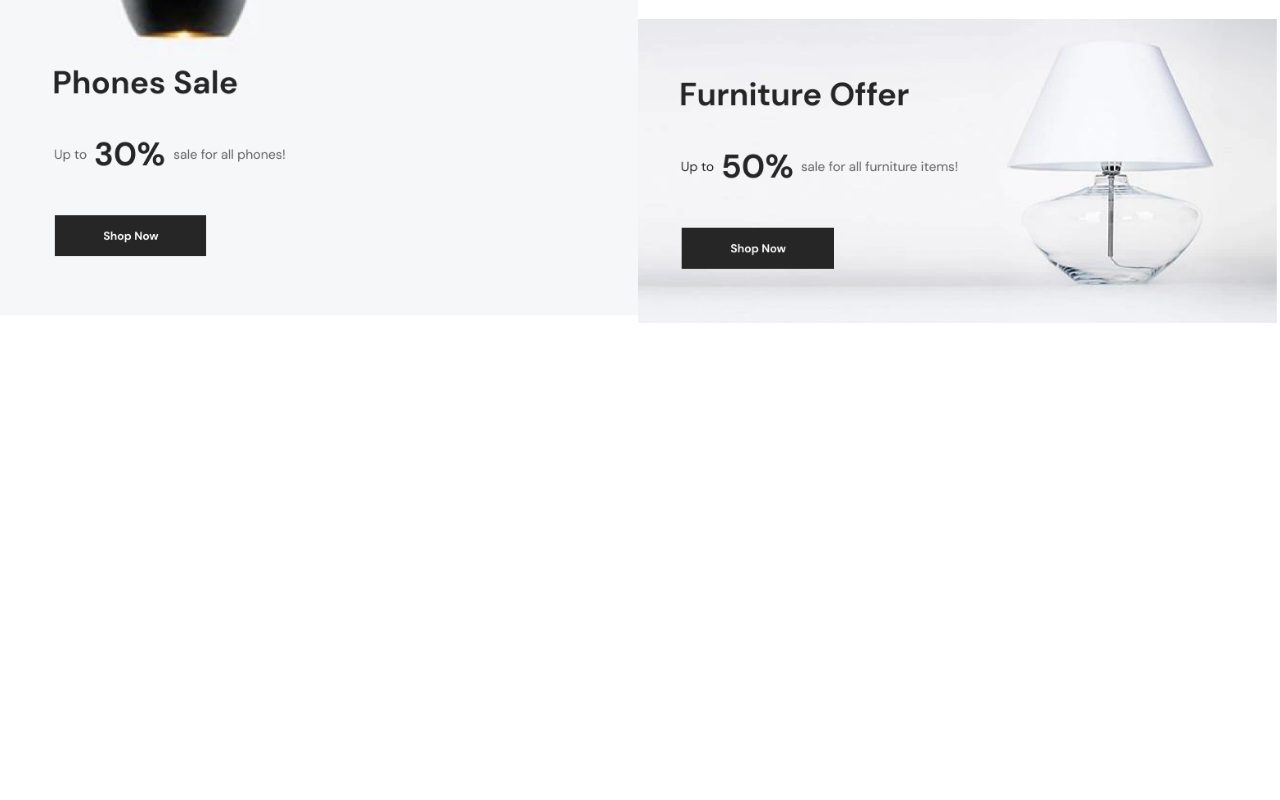
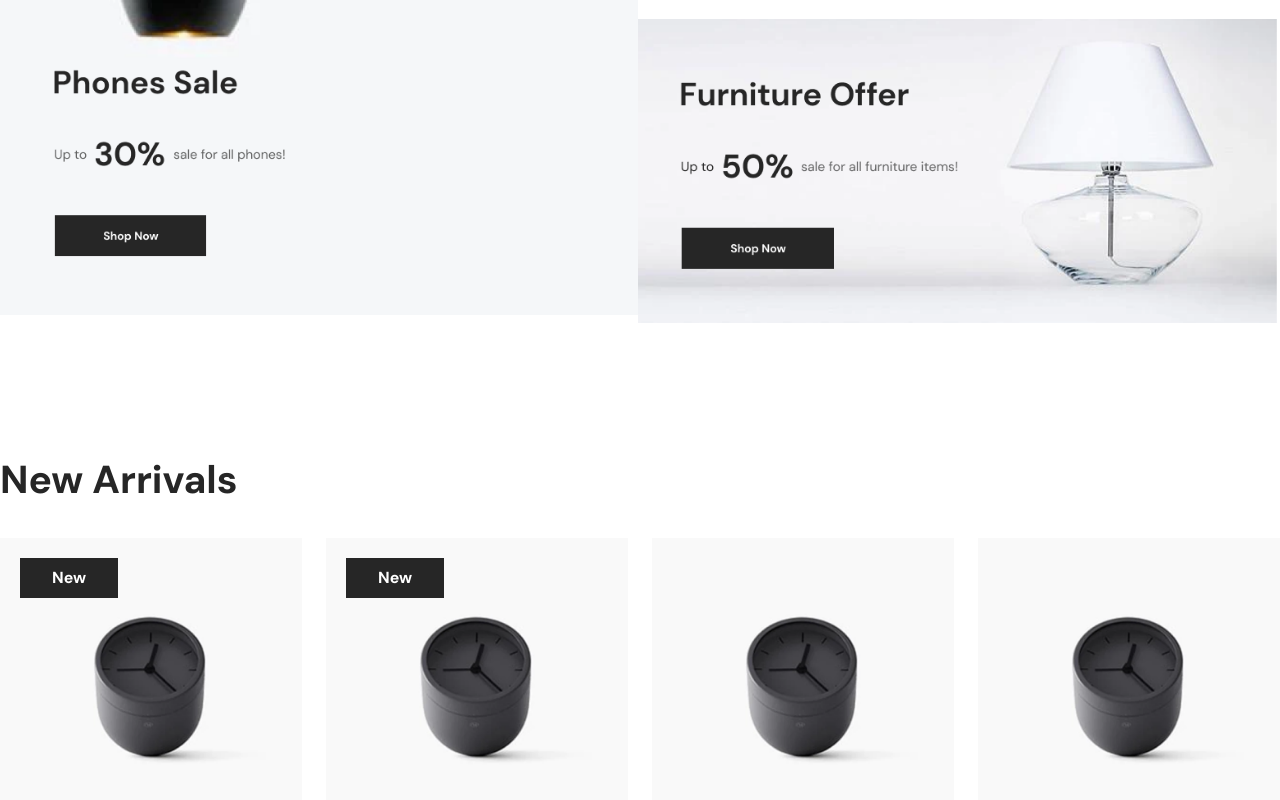
Before and after one commit to masudrana-dev/orebi-frontend, a React (Vite) app: page / in a window 1280 px wide. Shown: the part 1096-1896 px from the top of the page. Before the commit the page ends 1419 px from the top, so only its background shows below. Built offline with nearby package versions, Linux system fonts and the light colour scheme.

Commit message:
new arrivals

```diff
--- /dev/null
+++ b/src/Components/Layout/Badge.jsx
@@ -0,0 +1,6 @@
+
+const Badge = ({ title }) => {
+    return <span className="absolute top-[20px] left-[20px]  inline-block bg-primary py-2 px-8 text-white font-dm font-bold">{title}</span>
+}
+
+export default Badge
--- /dev/null
+++ b/src/Components/Layout/Heading.jsx
@@ -0,0 +1,8 @@
+
+const Heading = ({ title }) => {
+    return (
+        <div className="font-dm font-bold text-[39px] text-primary mb-7 ">{title}</div>
+    )
+}
+
+export default Heading;
--- /dev/null
+++ b/src/Components/Layout/Product.jsx
@@ -0,0 +1,15 @@
+import p1 from '../../assets/p-1.png'
+import Badge from './Badge'
+const Product = ({ badge }) => {
+    return (
+        <div className='relative'>
+            <img src={p1} alt="" />
+            {
+                badge &&
+                <Badge title='New' />
+            }
+        </div>
+    )
+}
+
+export default Product
--- /dev/null
+++ b/src/Components/NewArrivals/NewArrivals.jsx
@@ -0,0 +1,21 @@
+import Container from "../Layout/Container"
+import Heading from "../Layout/Heading"
+import Product from "../Layout/Product"
+
+const NewArrivals = () => {
+    return (
+        <div className="mt-[128px]">
+            <Container>
+                <Heading title='New Arrivals' />
+                <div className="grid grid-cols-1 md:grid-cols-4 gap-6">
+                    <Product badge={true} />
+                    <Product badge={true} />
+                    <Product badge={false} />
+                    <Product badge={false} />
+                </div>
+            </Container>
+        </div>
+    )
+}
+
+export default NewArrivals
--- a/src/Components/Pages/Home.jsx
+++ b/src/Components/Pages/Home.jsx
@@ -1,6 +1,7 @@
 import AdditionalInfo from "../AdditionalInfo/AdditionalInfo"
 import Addvertise from "../Addvertise/Addvertise"
 import Banner from "../Banner/Banner"
+import NewArrivals from "../NewArrivals/NewArrivals"
 
 export const Home = () => {
     return (
@@ -8,6 +9,7 @@ export const Home = () => {
             <Banner />
             <AdditionalInfo />
             <Addvertise />
+            <NewArrivals />
         </div>
     )
 }
```
Also changed, not shown: src/assets/p-1.png (added).
